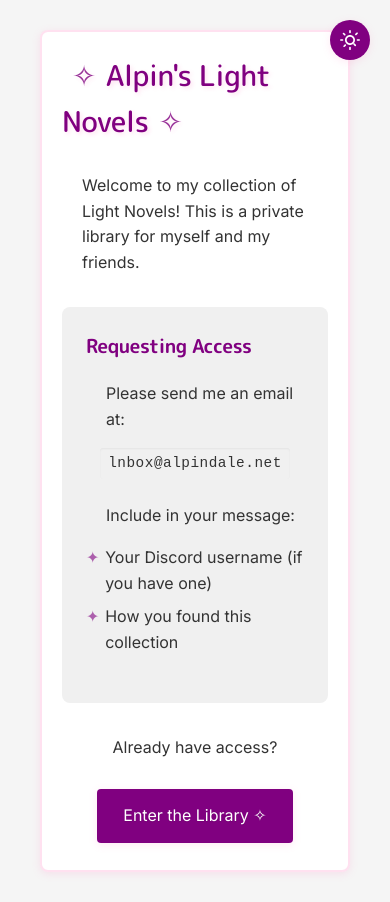
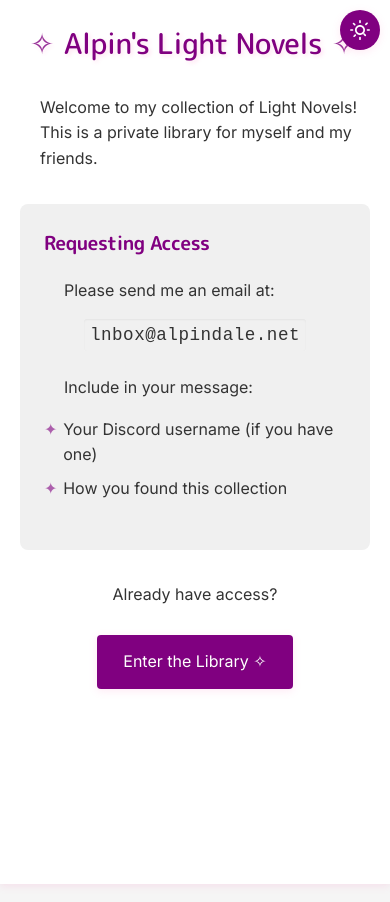
Before and after one commit to AlpinDale/lnbox, a plain HTML site: page welcome.html in a window 390 px wide. Drawn offline with Linux system fonts and the light colour scheme.

Commit message:
mobile: minor tweaks

```diff
--- a/welcome.html
+++ b/welcome.html
@@ -327,12 +327,17 @@
 
         @media (max-width: 600px) {
             body {
-                margin: 20px;
-                padding: 10px 20px;
+                margin: 0;
+                padding: 0;
+                max-width: 100%;
             }
 
             .container {
                 padding: 20px;
+                border-radius: 0;
+                margin: 0;
+                min-height: 100vh;
+                border: none;
             }
 
             h1 {
@@ -341,18 +346,8 @@
             }
 
             .theme-toggle {
-                top: 20px;
-                right: 20px;
-            }
-
-            .note {
-                margin: 1em 0;
-                padding: 0.8em;
-            }
-
-            .email-address {
-                font-size: 0.9em;
-                padding: 4px 8px;
+                top: 10px;
+                right: 10px;
             }
         }
 
```
